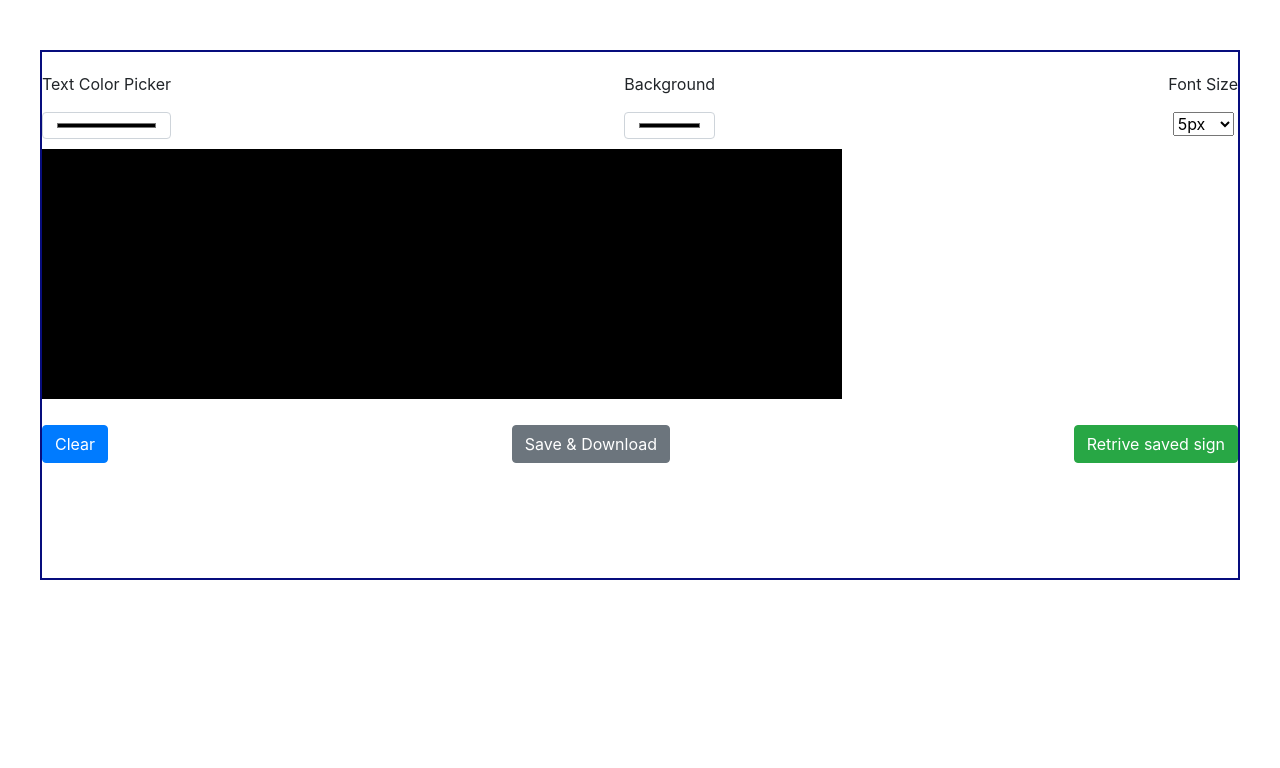
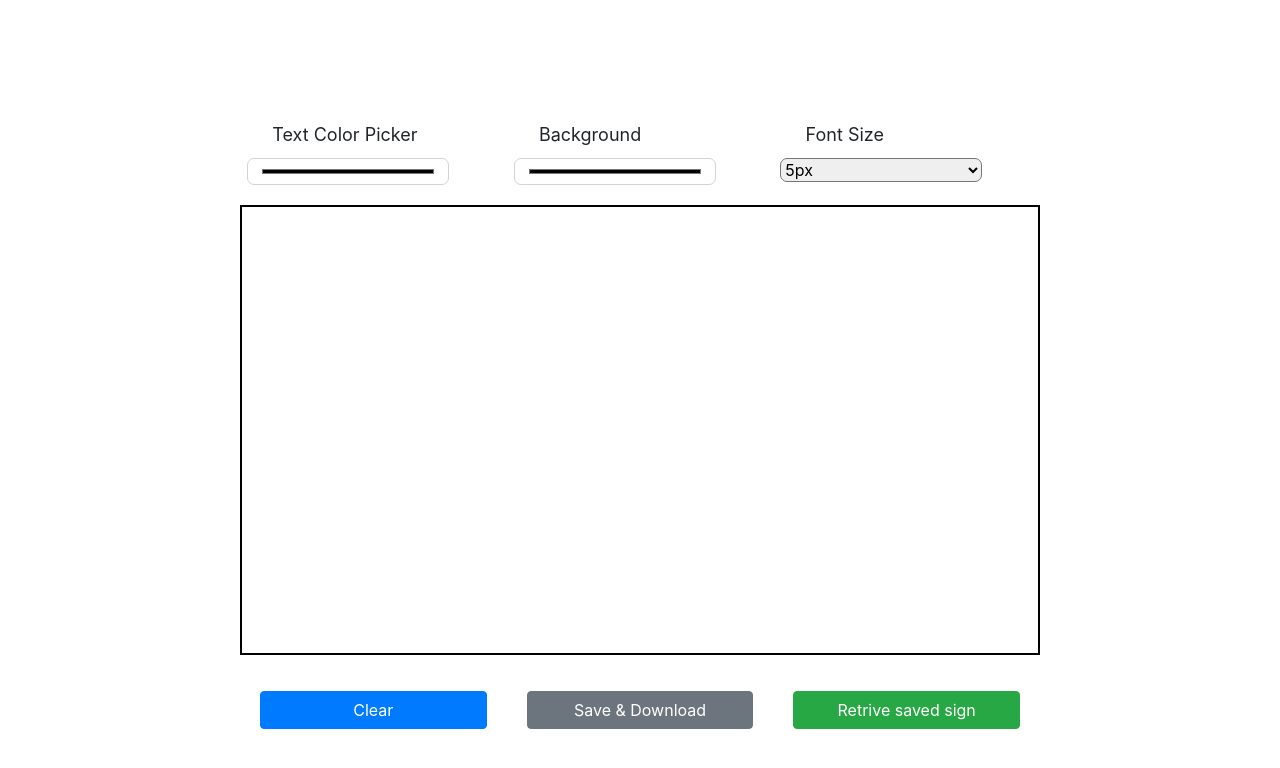
Before and after one commit to nigaamMonu/QuickSign, a plain HTML site: page index.html in a window 1280 px wide. Drawn offline with nearby package versions, Linux system fonts and the light colour scheme.

Commit message:
css is done

```diff
--- a/style.css
+++ b/style.css
@@ -1,20 +1,21 @@
-*{
+/* *{
   margin:0px;
   padding:0px;
   box-sizing: border-box;
 }
 body{
-
+  background-color: aqua;
   display: flex;
-  justify-content: center;
+  justify-content:space-around;
   text-align: center;
-  align-items: center;
+  align-items:center;
 }
 .main{
-  margin:50px 20px;
-  height:530px;
-  width:150vh;
-  border: 2px solid rgb(7, 13, 125);
+  margin:20px 40px;
+  height:100vh;
+  width:90vh;
+
+  border:2px solid rgb(7, 13, 125);
 
 }
 .top,.bottom{
@@ -22,11 +23,66 @@ body{
   justify-content: space-between;
   text-align: center;
   flex-direction: row;
-  margin: 20px 0 10px 0;
+  margin: 0 5px;
+  height:15%;
+  width:95%;
 
 }
 .canvas{
-  width:100vh;
-  height:250px;
+  height:70%;
+  width:95%;
   background-color: black;
 }
+p{
+  text-shadow: 1px .5px 0.4px;
+  font-size: 18px;
+  font-weight: 400;
+}
+.block, button */
+
+
+.main{
+  margin:25px 0px;
+  position: absolute;
+  top:50%;
+  left:50%;
+  transform: translate(-50%,-50%);
+
+}
+
+.top, .bottom{
+  display: flex;
+  flex-direction: row;
+  justify-content: space-between;
+  margin:20px 0;
+}
+
+#fontSize ,#canvaColor,#colorPicker{
+  width:80%;
+  border-radius: 7px;
+}
+p{
+  font-size:18px;
+}
+.canvas{
+  border:2px solid black;
+  height: 450px;
+  width:800px;
+}
+
+.block, input,  button{
+  width:80%;
+
+}
+.block{
+  margin:0px 7px;
+}
+
+
+.block>p{
+  margin:10px auto;
+  width:80%;
+}
+#clearButton,#saveButton,#retrieveButton{
+  margin:10px 20px;
+}
```
